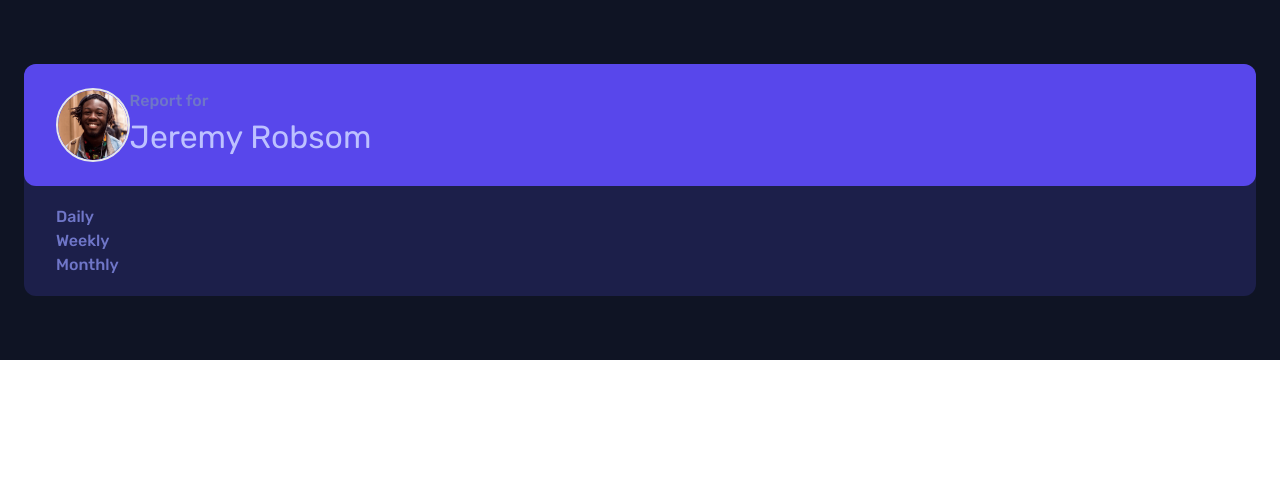
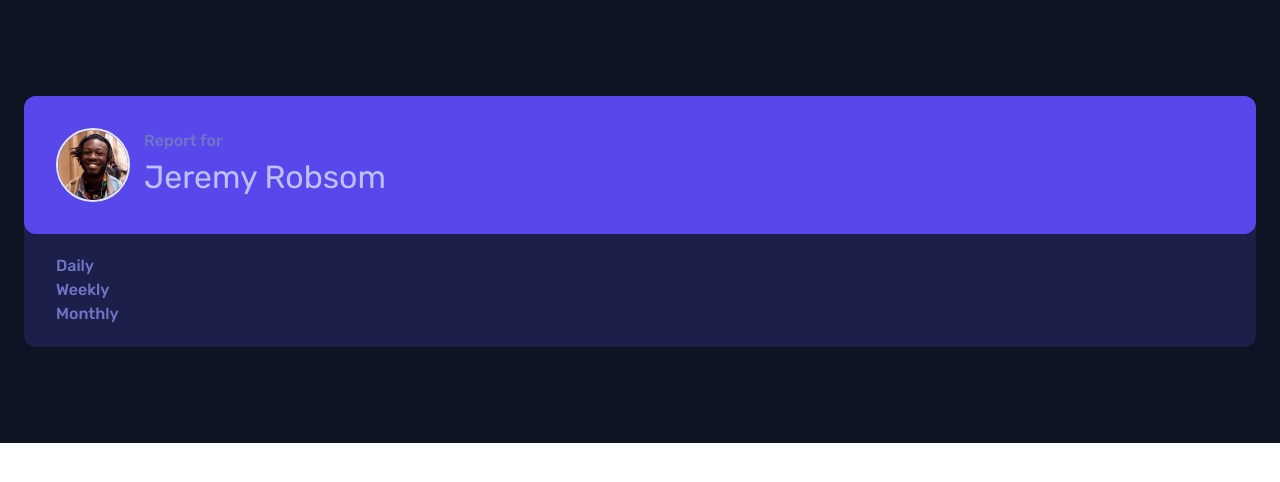
Before and after one commit to elvisowusu/Time-Tracker, a React (Vite) app: page / in a window 1280 px wide. Shown: the top 482 px of the page. Built offline with nearby package versions, Linux system fonts and the light colour scheme.

Commit message:
Update MainComponent styling

```diff
--- a/src/MainComponent.jsx
+++ b/src/MainComponent.jsx
@@ -24,13 +24,13 @@ function MainComponent() {
 
 
     return (
-        <div className='flex flex-col items-center bg-Verydarkblue px-[1.5rem] py-[4rem]'>
+        <div className='flex flex-col items-center bg-Verydarkblue px-[1.5rem] py-[6rem]'>
            <div className='bg-Darkblue w-full rounded-xl'>
-                <div className='flex items-center bg-BlueColor rounded-xl px-[2rem] py-[1.5rem]'>
+                <div className='flex items-center gap-[0.9rem] bg-BlueColor rounded-xl px-[2rem] py-[2rem]'>
                     <img className='w-[4.6rem] border-2 rounded-full' src={Jeremy} alt="image" />
                     <p ><span className='block text-Desaturatedblue font-medium'>Report for </span><span className='text-PaleBlue text-[1.5rem] lg:text-[2rem]'>Jeremy Robsom</span></p>
                 </div>
-                <p className='flex lg:flex-col justify-between px-[2rem] py-[1.2rem]'>
+                <p className='flex lg:flex-col justify-between px-[2rem] py-[1.3rem]'>
                     {
                         JeremyProfile.map((Jeremy)=>{
                             return <span className='allText'>{Jeremy}</span>
```
